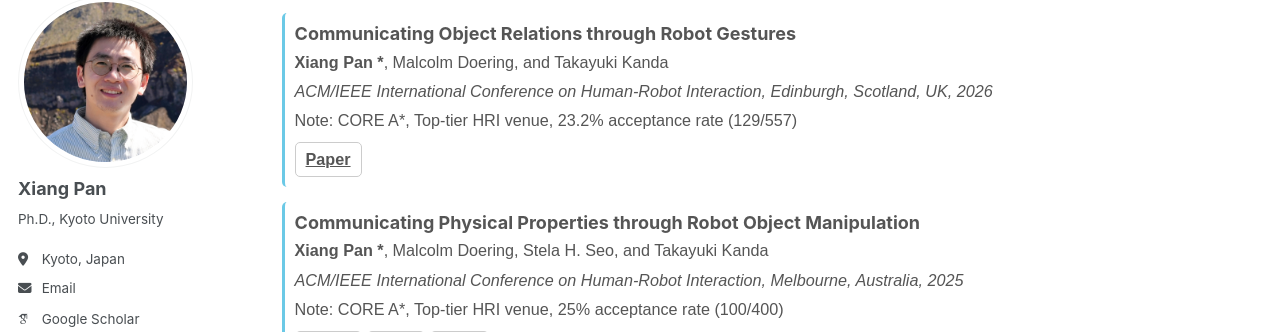
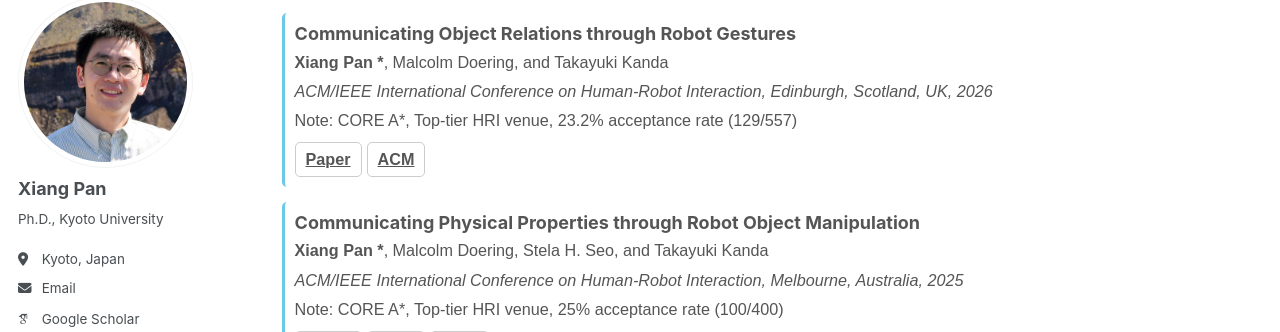
Before and after one commit to pan-xiang/pan-xiang.github.io, a Jekyll site: the page built from _pages/about.md, in a window 1280 px wide and 900 px high, scrolled down 445 px. Shown: the part 110-442 px from the top of the window. Built offline with Jekyll 4.4.1, drawn with Linux system fonts in a browser that asks for light colours; some web fonts are replaced; a script that is not in the unit is left out.

Commit message:
Update about.md

```diff
--- a/_pages/about.md
+++ b/_pages/about.md
@@ -52,6 +52,7 @@ I am a postdoctoral researcher in the [Human-Robot Interaction Lab](https://www.
     <p>Note: CORE A*, Top-tier HRI venue, 23.2% acceptance rate  (129/557)</p>
     <div class="links">
       <a href="files/HRI2026.pdf" class="button" target="_blank">Paper</a>
+      <a href="https://dl.acm.org/doi/10.1145/3757279.3785554" class="button" target="_blank">ACM</a>
     </div>
   </div>
 
```
